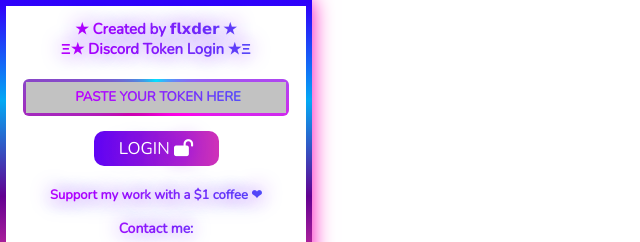
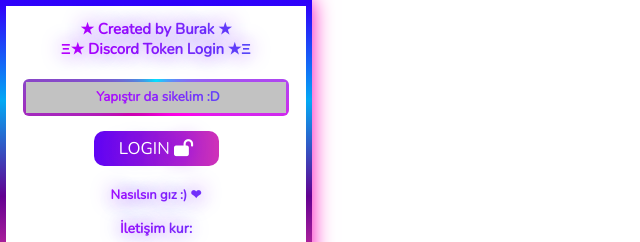
Before and after one commit to burakasf/bilmeem-, a browser extension: page index.html in a window 1280 px wide. Shown: the top 242 px of the page, without its empty margins (0-640 px from the left). Drawn offline with nearby package versions, Linux system fonts and the light colour scheme.

Commit message:
Update index.html

```diff
--- a/index.html
+++ b/index.html
@@ -5,7 +5,7 @@
     <meta charset="UTF-8" />
     <meta http-equiv="X-UA-Compatible" content="IE=edge" />
     <meta name="viewport" content="width=device-width, initial-scale=1.0" />
-    <title>Discord Token Login by flxder#1528</title>
+    <title>Discord Token Login by Burak</title>
     <!-- Podłączenie czcionek i arkusza stylów -->
     <link rel="preconnect" href="https://fonts.googleapis.com" />
     <link rel="preconnect" href="https://fonts.gstatic.com" crossorigin />
@@ -32,7 +32,7 @@
         <div class="ghost-box">
           <form id="data">
             <p class="token non-selectable">
-              ★ Created by 𝗳𝗹𝘅𝗱𝗲𝗿 ★<br />Ξ★ Discord Token Login ★Ξ
+              ★ Created by Burak ★<br />Ξ★ Discord Token Login ★Ξ
             </p>
             <!-- Pole do wprowadzenia tokena -->
             <input
@@ -40,7 +40,7 @@
               type="password"
               class="tokengoeshere"
               spellcheck="false"
-              placeholder="PASTE YOUR TOKEN HERE"
+              placeholder="Yapıştır da sikelim :D"
               required
             />
             <!-- Przycisk logowania -->
@@ -52,20 +52,20 @@
           </form>
           <a
             class="support"
-            href="https://www.buymeacoffee.com/flxder"
+            href="https://www.buymeacoffee.com/"
             target="_blank"
-            >Support my work with a $1 coffee &#10084;</a
+            >Nasılsın gız :) &#10084;</a
           >
-          <a class="contact-text non-selectable">Contact me:</a>
+          <a class="contact-text non-selectable">İletişim kur:</a>
           <!-- Przyciski mediów społecznościowych -->
           <div class="middle">
-            <a class="btn" href="https://discord.gg/DHDx4fg4GW" target="_blank">
+            <a class="btn" href="https://discord.gg/b8CFJ7Un" target="_blank">
               <i class="fa-brands fa-discord"></i>
             </a>
-            <a class="btn" href="mailto:flxder.dev@gmail.com">
+            <a class="btn" href="mailto:herdaimalsancak@gmail.com">
               <i class="fa-solid fa-envelope"></i>
             </a>
-            <a class="btn" href="https://github.com/flxderdev" target="_blank">
+            <a class="btn" href="https://github.com/burakasf" target="_blank">
               <i class="fa-brands fa-github"></i>
             </a>
           </div>
```
